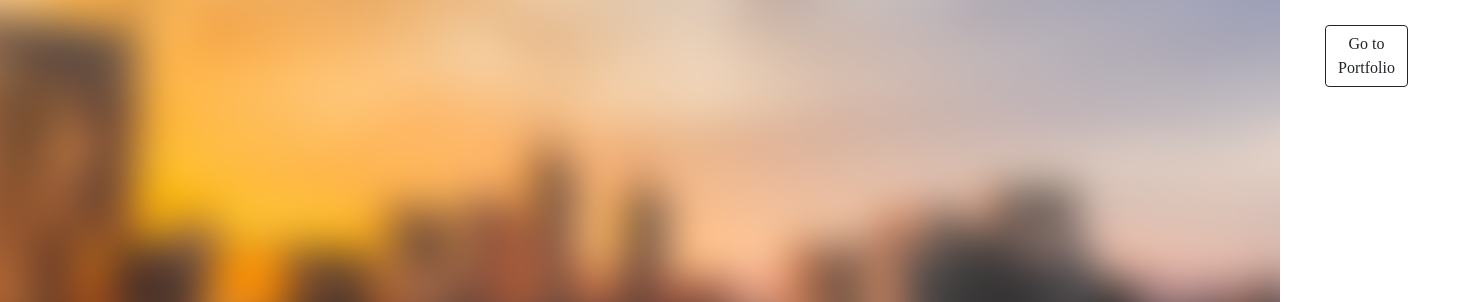
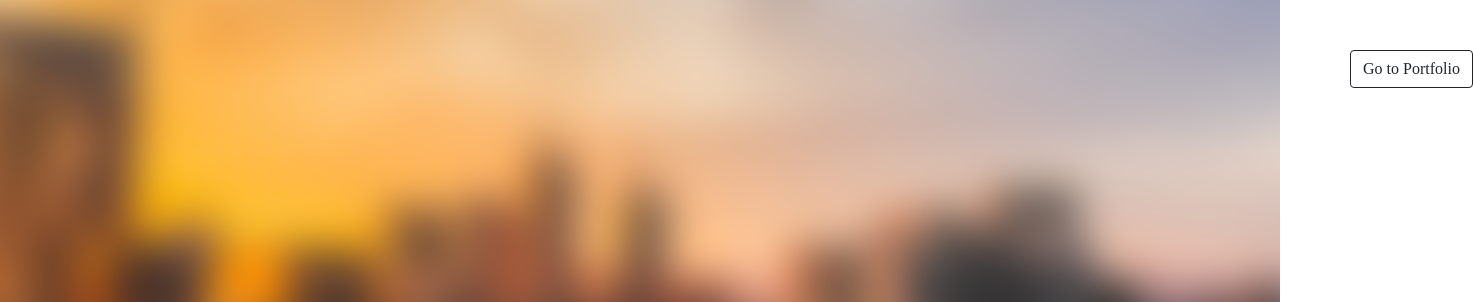
Before and after one commit to AtzinTort/AtzinTort.github.io, a plain HTML site: page index.html in a window 1280 px wide. Shown: the top 302 px of the page, 1473 px wide, since content can reach past the window. Drawn offline with nearby package versions, Linux system fonts and the light colour scheme.

Commit message:
actualizacion portafolio e index 2

```diff
--- a/Styles/index.css
+++ b/Styles/index.css
@@ -12,7 +12,8 @@ h2{
 #botonMenu{
     margin: 25px;
     position: absolute;
-    left: 1300px;
+    left: 650px;
+    width: max-content;
     z-index: 5;
 }
 
--- a/index.html
+++ b/index.html
@@ -31,9 +31,12 @@
 </head>
 
 <body>
-    <a href="Portfolio.html"><button id="botonMenu" type="button" class="btn btn-outline-dark">
-        Go to Portfolio
-    </button></a>
+    <div class="botunas">
+        <a href="Portfolio.html" id="botonMenu"><button id="botonMenu" type="button" class="btn btn-outline-dark">
+                Go to Portfolio
+            </button>
+        </a>
+    </div>
 
 
 
@@ -49,9 +52,9 @@
                 <div class="col-lg-12 text-justify">
                     <h2 class="mb-4 display-2 subtitulo">EXPERIENCE</h2>
                     <p class="text-center text-break fs-3 parrafo">Creación y desarrollo de Identidad Coorporativa
-                    para Gema Logística Express - Actual<br>
-                    Fotografía de Producto para Zattosmx
-                </p>
+                        para Gema Logística Express - Actual<br>
+                        Fotografía de Producto para Zattosmx
+                    </p>
                 </div>
             </div>
         </div>
@@ -106,11 +109,12 @@
                 <div class="centrar col-lg-4 col-12">
                     <img class="iconos" src="img/icons/idea.svg" width="80px" alt="photoshop">
                     <p class="mb-5 text-center">Innovación,<br> conocimiento en tecnologías de vanguardia
-                    (Frameworks)</p>
+                        (Frameworks)</p>
                 </div>
                 <div class="centrar col-lg-4 col-12">
                     <img class="iconos" src="img/icons/adobese.png" width="80px" alt="photoshop">
-                    <p class="mb-5 text-center">Manejo avanzado en Photoshop, Ilustrator,<br> InDesign, XD, Premiere, After Effects, etc.</p>
+                    <p class="mb-5 text-center">Manejo avanzado en Photoshop, Ilustrator,<br> InDesign, XD, Premiere,
+                        After Effects, etc.</p>
                 </div>
                 <div class="centrar col-lg-4 col-12">
                     <i class="iconos2 fas fa-mobile-alt"></i>
```
